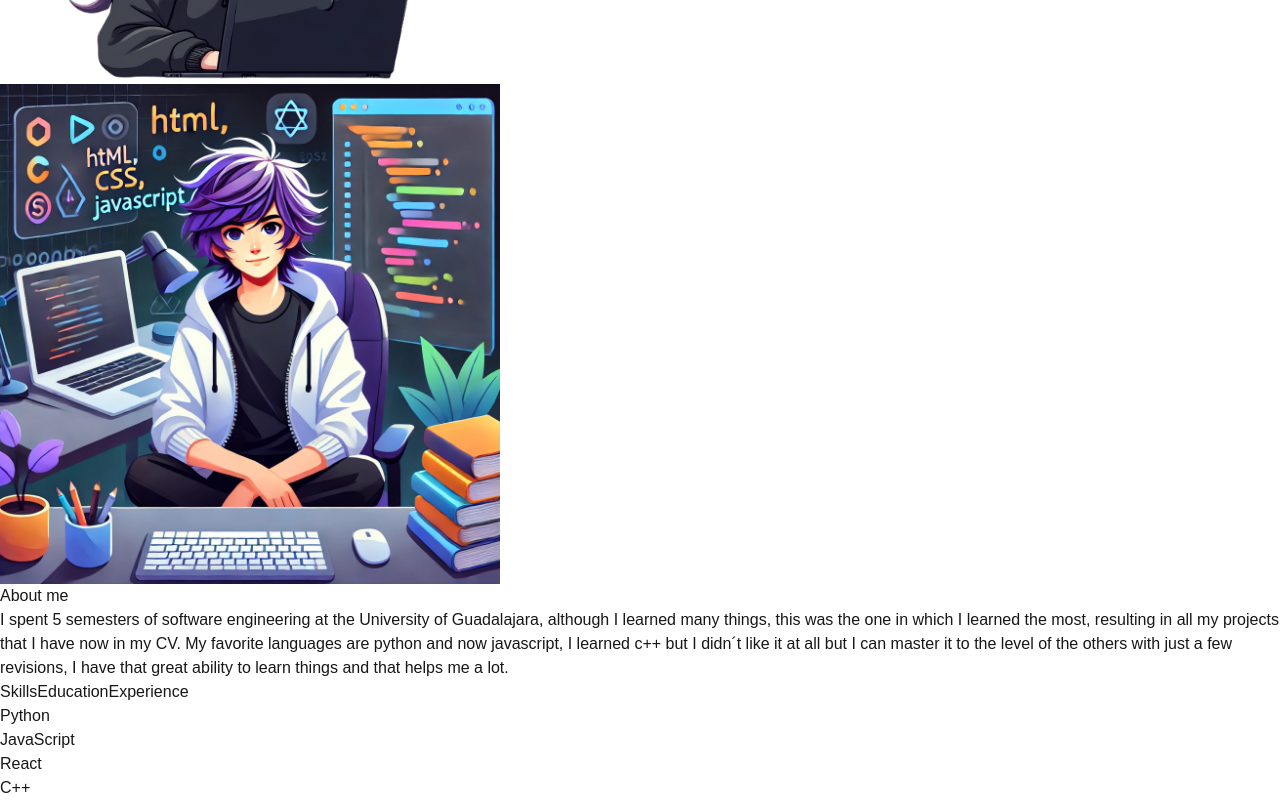
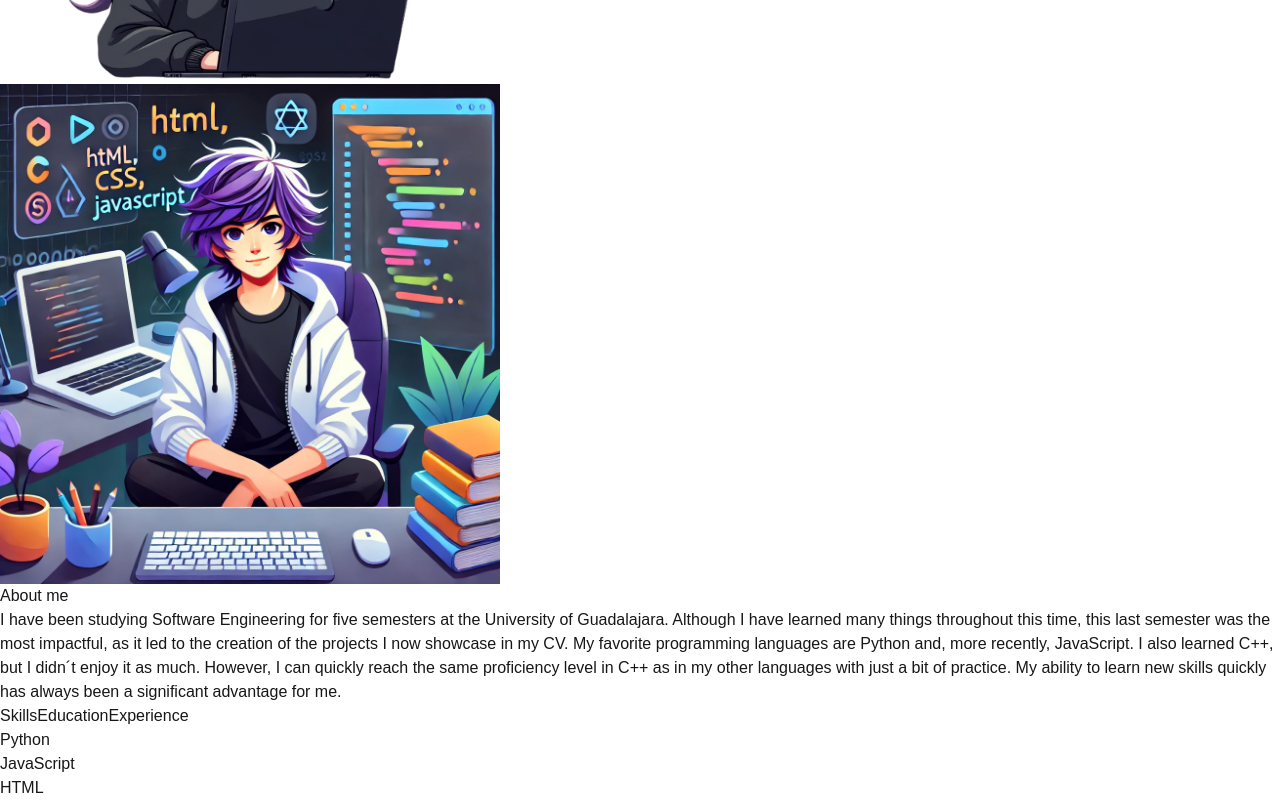
Before and after one commit to Pawis7/MainPage, a Next.js app: page / in a window 1280 px wide. Shown: the part 615-1415 px from the top of the page. Built offline with nearby package versions, Linux system fonts and the light colour scheme.

Commit message:
Update AboutSection.jsx

```diff
--- a/src/app/components/AboutSection.jsx
+++ b/src/app/components/AboutSection.jsx
@@ -10,8 +10,7 @@
       <ul className="list-disc pl-2">
         <li>Python</li>
         <li>JavaScript</li>
-        <li>React</li>
-        <li>C++</li>
+        <li>HTML</li>
       </ul>
     ),
   },
@@ -56,13 +55,14 @@
         <div className="mt-4 md:mt-0 text-left flex flex-col h-full">
           <h2 className="text-4xl font-bold text-white mb-4">About me</h2>
           <p className="test-base  md:text-lg">
-            I spent 5 semesters of software engineering at the University of
-            Guadalajara, although I learned many things, this was the one in
-            which I learned the most, resulting in all my projects that I have
-            now in my CV. My favorite languages are python and now javascript, I
-            learned c++ but I didn´t like it at all but I can master it to the
-            level of the others with just a few revisions, I have that great
-            ability to learn things and that helps me a lot.
+            I have been studying Software Engineering for five semesters at the University of Guadalajara.
+            Although I have learned many things throughout this time, this last semester was the most impactful,
+            as it led to the creation of the projects I now showcase in my CV. My favorite programming languages
+            are Python and, more recently, JavaScript. I also learned C++, but I didn´t enjoy it as much. However,
+            I can quickly reach the same proficiency level in C++ as in my other languages with just a bit of practice.
+            My ability to learn new skills quickly has always been a significant advantage for me.
+
+
           </p>
           <div className="flex flex-row mt-8">
             <TabButton
```
